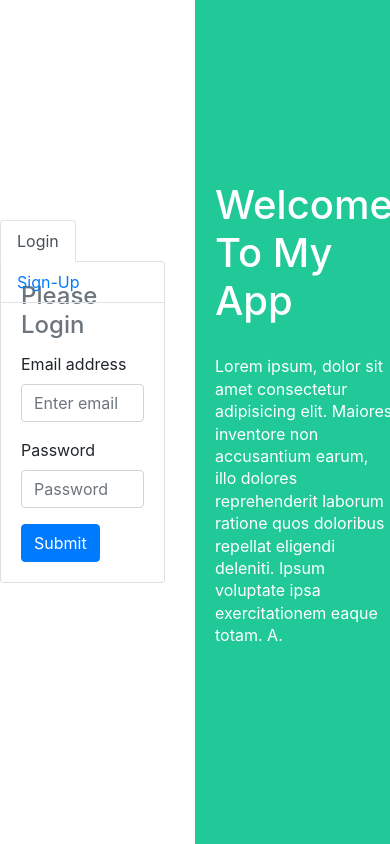
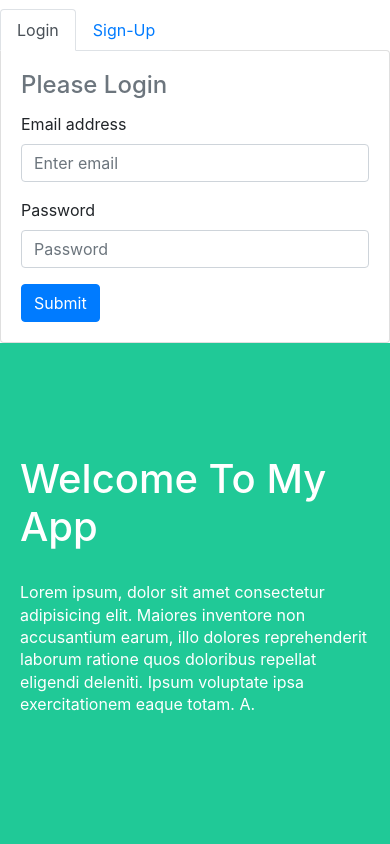
Before and after one commit to niranda/loginPage, a website built with webpack: page src/index.html in a window 390 px wide. Built offline with nearby package versions, Linux system fonts and the light colour scheme; some packages are replaced by stand-ins of ours; no server answers.

Commit message:
app build

```diff
--- a/src/css/style.css
+++ b/src/css/style.css
@@ -49,3 +49,26 @@
   left: -1px;
   top: -42px;
 }
+
+@media (max-width: 729px) {
+  .login-page-wrapp {
+    flex-direction: column;
+    align-items: center;
+  }
+
+  .login-form-wrap {
+    margin-top: 50px;
+    width: 100%;
+  }
+
+  .login-form-wrap .form-card {
+    margin-left: 0 !important;
+    max-width: 729px;
+    margin-right: 0;
+  }
+
+  .login-greeting-screen {
+    width: 100%;
+    height: 100%;
+  }
+}
```
Also changed, not shown: dist/index.html, dist/style.css, 4 other files.
